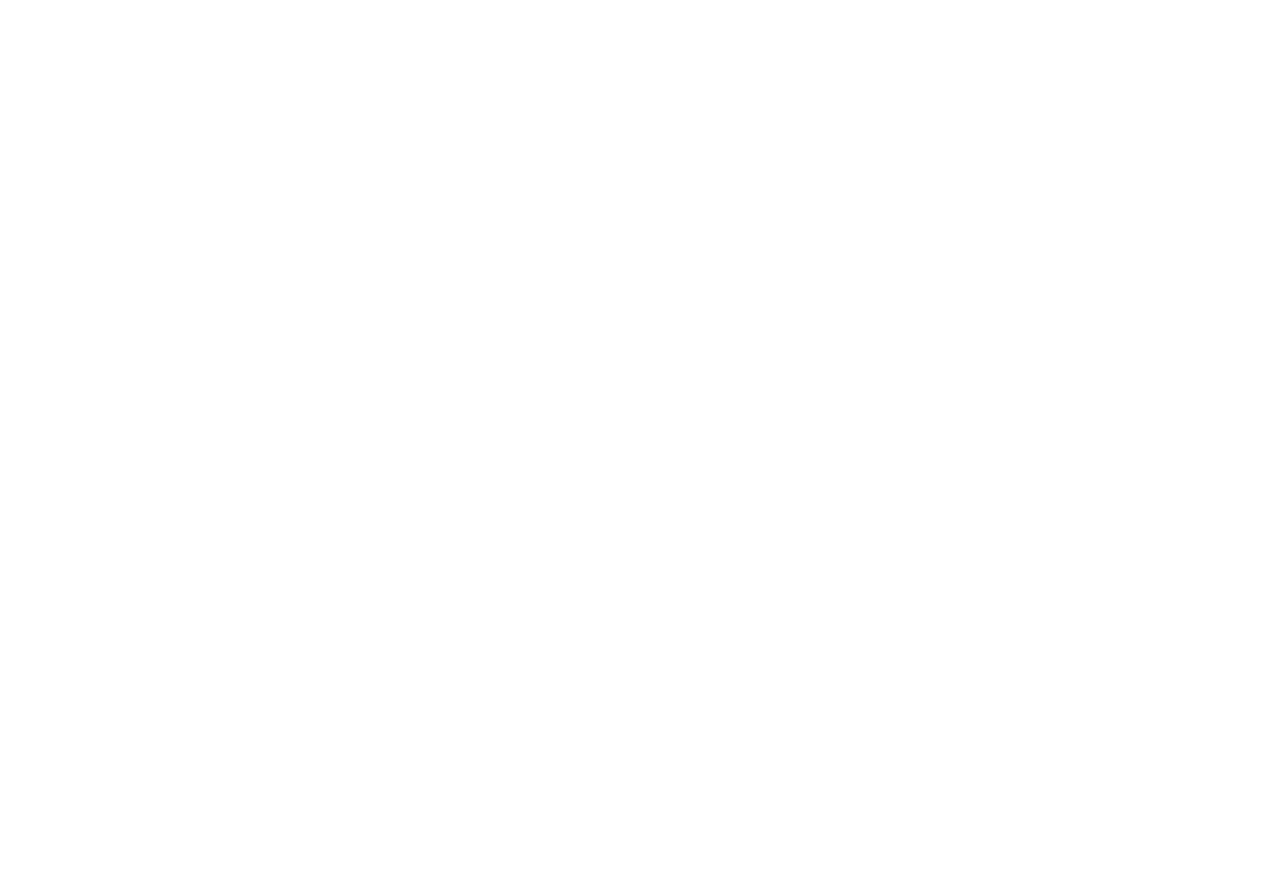
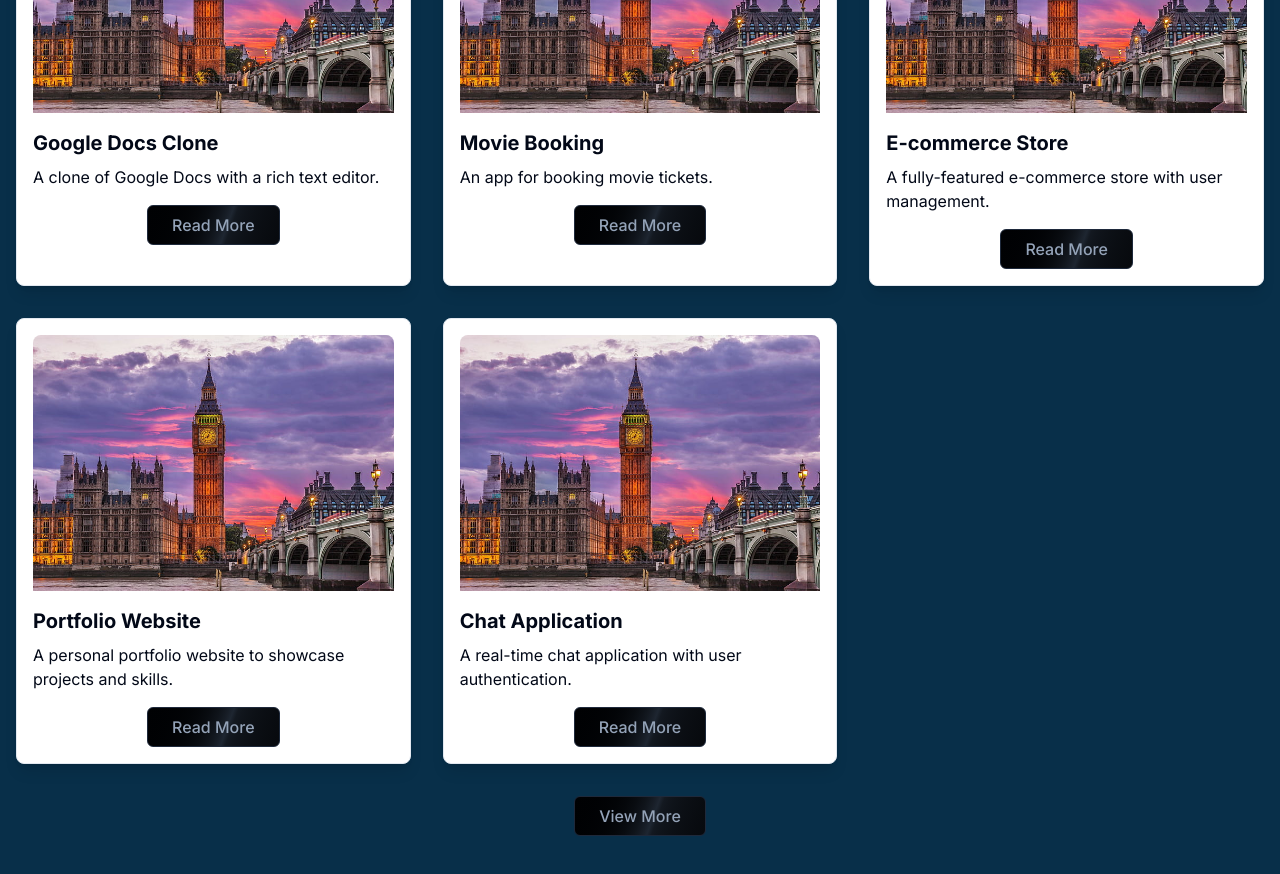
Before and after one commit to DharshanSR/sample-portfolio, a Next.js app: page / in a window 1280 px wide. Shown: the part 340-1214 px from the top of the page. Before the commit the page ends 800 px from the top, so only its background shows below. Built offline with nearby package versions, Linux system fonts and the light colour scheme.

Commit message:
started the projects section for my portfolio

```diff
--- a/app/page.tsx
+++ b/app/page.tsx
@@ -14,8 +14,8 @@
     <div>
       {/* <Navbar />  */}
       {/* <About /> */}
-      {/* <Expertise /> */}
-      {/* < Blog /> */}
+      {/* <Expertise />
+      < Blog /> */}
       {/* <Skills /> */}
       <Portfolio />
       {/* <ContactMe />
--- /dev/null
+++ b/components/Effect/tailwindcss-buttons.tsx
@@ -0,0 +1,28 @@
+"use client";
+import React from "react";
+import { IconClipboard } from "@tabler/icons-react";
+import { cn } from "@/lib/utils";
+
+export const ButtonsCard = ({
+  children,
+  className,
+  onClick,
+}: {
+  children?: React.ReactNode;
+  className?: string;
+  onClick?: () => void;
+}) => {
+  return (
+    <div
+      onClick={onClick}
+      className={cn(
+        "h-60 w-full bg-white rounded-xl border border-neutral-100 dark:bg-black dark:border-white/[0.2] hover:border-neutral-200 group/btn overflow-hidden relative flex items-center justify-center",
+        className
+      )}
+    >
+      <div className="absolute inset-0 dark:bg-dot-white/[0.1] bg-dot-black/[0.1]" />
+      <IconClipboard className="absolute top-2 right-2 text-neutral-300 group-hover/btn:block hidden h-4 w-4 transition duration-200" />
+      <div className="relative z-40">{children}</div>
+    </div>
+  );
+};
--- /dev/null
+++ b/data/project-data/projects.ts
@@ -0,0 +1,83 @@
+import { StaticImageData } from 'next/image';
+import FooterImage from '@/images/Footer.jpg';  // Example image
+
+export interface Project {
+  title: string;
+  smallDescription: string;
+  fullDescription: string;
+  technologiesUsed: string[];
+  image: StaticImageData;
+  liveLink: string;
+  githubLink: string;
+}
+
+const projects: Project[] = [
+  {
+    title: "Google Docs Clone",
+    smallDescription: "A clone of Google Docs with a rich text editor.",
+    fullDescription: `
+      <p>This is the full description of the Google Docs Clone project. It showcases the main features and goals of the project.
+      The project includes a rich text editor that allows for document formatting, collaboration features, and file sharing capabilities.</p>
+      <p>Implemented using React, TypeScript, and Tailwind CSS, this clone aims to replicate the core functionalities of Google Docs with additional custom enhancements.</p>
+      <p>Additional sections provide detailed information on the technologies used, challenges faced during development, and key takeaways from the project.</p>
+    `,
+    technologiesUsed: ["React", "TypeScript", "Tailwind CSS"],
+    image: FooterImage,
+    liveLink: "http://live-link1.com",
+    githubLink: "http://github-link1.com"
+  },
+  {
+    title: "Movie Booking",
+    smallDescription: "An app for booking movie tickets.",
+    fullDescription: `
+      <p>This project is a Movie Booking application that allows users to search for movies, view showtimes, and book tickets.</p>
+      <p>Built using Next.js, TypeScript, and Tailwind CSS, it includes features like user authentication, seat selection, and payment integration.</p>
+      <p>It demonstrates skills in building a full-stack application with modern tools and practices.</p>
+    `,
+    technologiesUsed: ["Next.js", "TypeScript", "Tailwind CSS"],
+    image: FooterImage,
+    liveLink: "http://live-link2.com",
+    githubLink: "http://github-link2.com"
+  },
+  {
+    title: "E-commerce Store",
+    smallDescription: "A fully-featured e-commerce store with user management.",
+    fullDescription: `
+      <p>This e-commerce store allows users to browse products, add them to their cart, and complete purchases.</p>
+      <p>Built with React, Next.js, and Tailwind CSS, the application includes features like product filtering, user authentication, and order management.</p>
+      <p>It showcases the ability to handle complex user interactions and integrate with backend services.</p>
+    `,
+    technologiesUsed: ["React", "Next.js", "Tailwind CSS"],
+    image: FooterImage,
+    liveLink: "http://live-link3.com",
+    githubLink: "http://github-link3.com"
+  },
+  {
+    title: "Portfolio Website",
+    smallDescription: "A personal portfolio website to showcase projects and skills.",
+    fullDescription: `
+      <p>This is a personal portfolio website designed to showcase various projects, skills, and experiences.</p>
+      <p>Built using React, Next.js, and Tailwind CSS, it includes sections for a portfolio, contact form, and blog.</p>
+      <p>The website features a modern design and responsive layout, demonstrating proficiency in frontend development.</p>
+    `,
+    technologiesUsed: ["React", "Next.js", "Tailwind CSS"],
+    image: FooterImage,
+    liveLink: "http://live-link4.com",
+    githubLink: "http://github-link4.com"
+  },
+  {
+    title: "Chat Application",
+    smallDescription: "A real-time chat application with user authentication.",
+    fullDescription: `
+      <p>This chat application allows users to join chat rooms, send messages in real-time, and manage user profiles.</p>
+      <p>Developed with React, Next.js, and Tailwind CSS, it features WebSocket integration for real-time communication and user authentication.</p>
+      <p>It demonstrates skills in building real-time applications and managing user interactions.</p>
+    `,
+    technologiesUsed: ["React", "Next.js", "Tailwind CSS"],
+    image: FooterImage,
+    liveLink: "http://live-link5.com",
+    githubLink: "http://github-link5.com"
+  }
+];
+
+export default projects;
--- a/package.json
+++ b/package.json
@@ -14,13 +14,14 @@
     "chart": "^0.1.2",
     "class-variance-authority": "^0.7.0",
     "clsx": "^2.1.1",
-    "framer-motion": "^11.3.19",
+    "framer-motion": "^11.3.21",
     "js": "^0.1.0",
     "lucide-react": "^0.416.0",
     "next": "14.2.4",
     "react": "^18",
     "react-countup": "^6.5.3",
     "react-dom": "^18",
+    "react-element-to-jsx-string": "^15.0.0",
     "react-icons": "^5.2.1",
     "react-intersection-observer": "^9.13.0",
     "react-lottie-player": "^2.1.0",
--- a/pages/Portfolio/Portfolio.tsx
+++ b/pages/Portfolio/Portfolio.tsx
@@ -1,11 +1,69 @@
-import React from 'react'
+'use client';
 
-const Portfolio = () => {
+import React, { useState } from 'react';
+import Link from 'next/link';
+import Image from 'next/image';
+import projects from '@/data/project-data/projects';
+
+const ShimmerButton: React.FC<{ href?: string; onClick?: () => void; text: string }> = ({ href, onClick, text }) => (
+  <div className="flex justify-center">
+    {href ? (
+      <Link href={href}>
+        <button className="inline-flex h-10 animate-shimmer items-center justify-center rounded-md border border-slate-800 bg-[linear-gradient(110deg,#000103,45%,#1e2631,55%,#000103)] bg-[length:200%_100%] px-6 font-medium text-slate-400 transition-colors focus:outline-none focus:ring-2 focus:ring-slate-400 focus:ring-offset-2 focus:ring-offset-slate-50">
+          {text}
+        </button>
+      </Link>
+    ) : (
+      <button
+        onClick={onClick}
+        className="inline-flex h-10 animate-shimmer items-center justify-center rounded-md border border-slate-800 bg-[linear-gradient(110deg,#000103,45%,#1e2631,55%,#000103)] bg-[length:200%_100%] px-6 font-medium text-slate-400 transition-colors focus:outline-none focus:ring-2 focus:ring-slate-400 focus:ring-offset-2 focus:ring-offset-slate-50"
+      >
+        {text}
+      </button>
+    )}
+  </div>
+);
+
+const Portfolio: React.FC = () => {
+  const [isExpanded, setIsExpanded] = useState(false);
+
+  // Limit the number of projects displayed
+  const displayedProjects = isExpanded ? projects : projects.slice(0, 6);
+
   return (
-    <div>
-      dharshan
-    </div>
-  )
-}
+    <section id="portfolio" className="py-20 bg-sky-950">
+      <div className="container mx-auto px-4 py-8">
+        <h1 className="text-3xl font-bold mb-8 text-white text-center">My Projects</h1>
+        <div className="grid grid-cols-1 md:grid-cols-2 lg:grid-cols-3 gap-8">
+          {displayedProjects.map((project, index) => (
+            <div
+              key={index}
+              className="relative border rounded-lg p-4 shadow-lg bg-white transition-transform duration-300 ease-in-out transform hover:scale-105 cursor-pointer"
+            >
+              <div className="overflow-hidden rounded-lg">
+                <Image
+                  src={project.image}
+                  alt={project.title}
+                  width={500}
+                  height={300}
+                  className="w-full h-64 object-cover mb-4 transition-transform duration-300 ease-in-out transform hover:scale-110"
+                />
+              </div>
+              <h2 className="text-xl font-bold mb-2">{project.title}</h2>
+              <p className="mb-4">{project.smallDescription}</p>
+              <ShimmerButton text="Read More" />
+            </div>
+          ))}
+        </div>
+        <div className="mt-8 text-center">
+          <ShimmerButton
+            onClick={() => setIsExpanded(!isExpanded)}
+            text={isExpanded ? 'View Less' : 'View More'}
+          />
+        </div>
+      </div>
+    </section>
+  );
+};
 
-export default Portfolio
+export default Portfolio;
--- a/tailwind.config.ts
+++ b/tailwind.config.ts
@@ -8,6 +8,7 @@
     './components/**/*.{ts,tsx}',
     './app/**/*.{ts,tsx}',
     './src/**/*.{ts,tsx}',
+    "./public/**/*.html",
 	],
   prefix: "",
   theme: {
@@ -82,12 +83,21 @@
           '80%': { width: '0%' },
           '100%': { width: '100%' },
         },
+        shimmer: {
+          from: {
+            backgroundPosition: "0 0",
+          },
+          to: {
+            backgroundPosition: "-200% 0",
+          },
+        },
       },
       animation: {
         "accordion-down": "accordion-down 0.2s ease-out",
         "accordion-up": "accordion-up 0.2s ease-out",
         "fadeIn": 'fadeIn 2s ease-in-out',
         "thread2": 'thread2 10s infinite',
+        "shimmer": "shimmer 2s linear infinite",
       },
     },
   },
```
Also changed, not shown: 1 other file (tests, documents, lock files or other folders).
